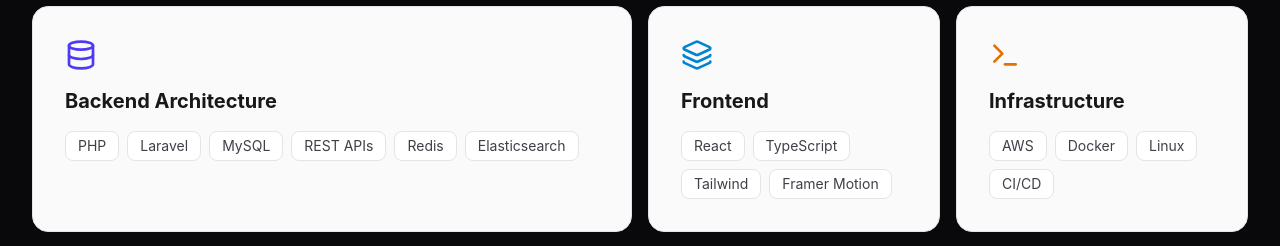
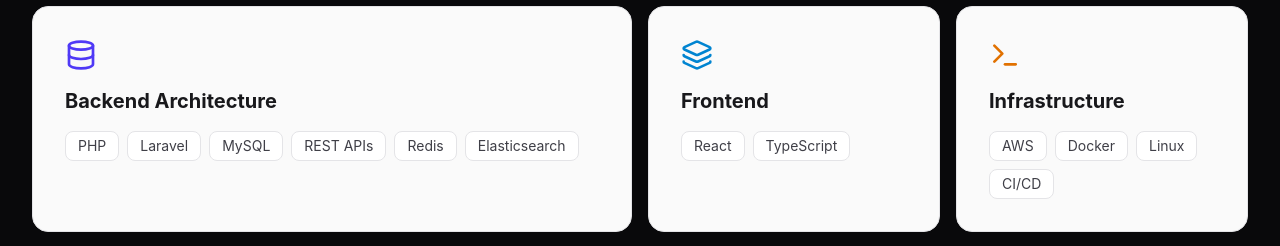
Before and after one commit to kishankewal/portfolio, a React (Vite) app: page / in a window 1280 px wide. Shown: the part 1620-1866 px from the top of the page. Built offline with nearby package versions, Linux system fonts and the light colour scheme.

Commit message:
added rollback functionality

```diff
--- a/src/App.tsx
+++ b/src/App.tsx
@@ -275,7 +275,7 @@
               <div className="text-sky-600 dark:text-secondary mb-4 group-hover:scale-110 transition-transform"><Layers size={32} /></div>
               <h3 className="text-xl font-bold mb-4 text-zinc-900 dark:text-white">Frontend</h3>
               <div className="flex flex-wrap gap-2">
-                {['React', 'TypeScript', 'Tailwind', 'Framer Motion'].map(skill => (
+                {['React', 'TypeScript'].map(skill => (
                   <span key={skill} className="px-3 py-1 bg-white dark:bg-zinc-950 rounded-lg text-sm border border-zinc-200 dark:border-zinc-800 hover:border-sky-500 dark:hover:border-secondary/50 transition-colors text-zinc-700 dark:text-zinc-300">
                     {skill}
                   </span>
```
